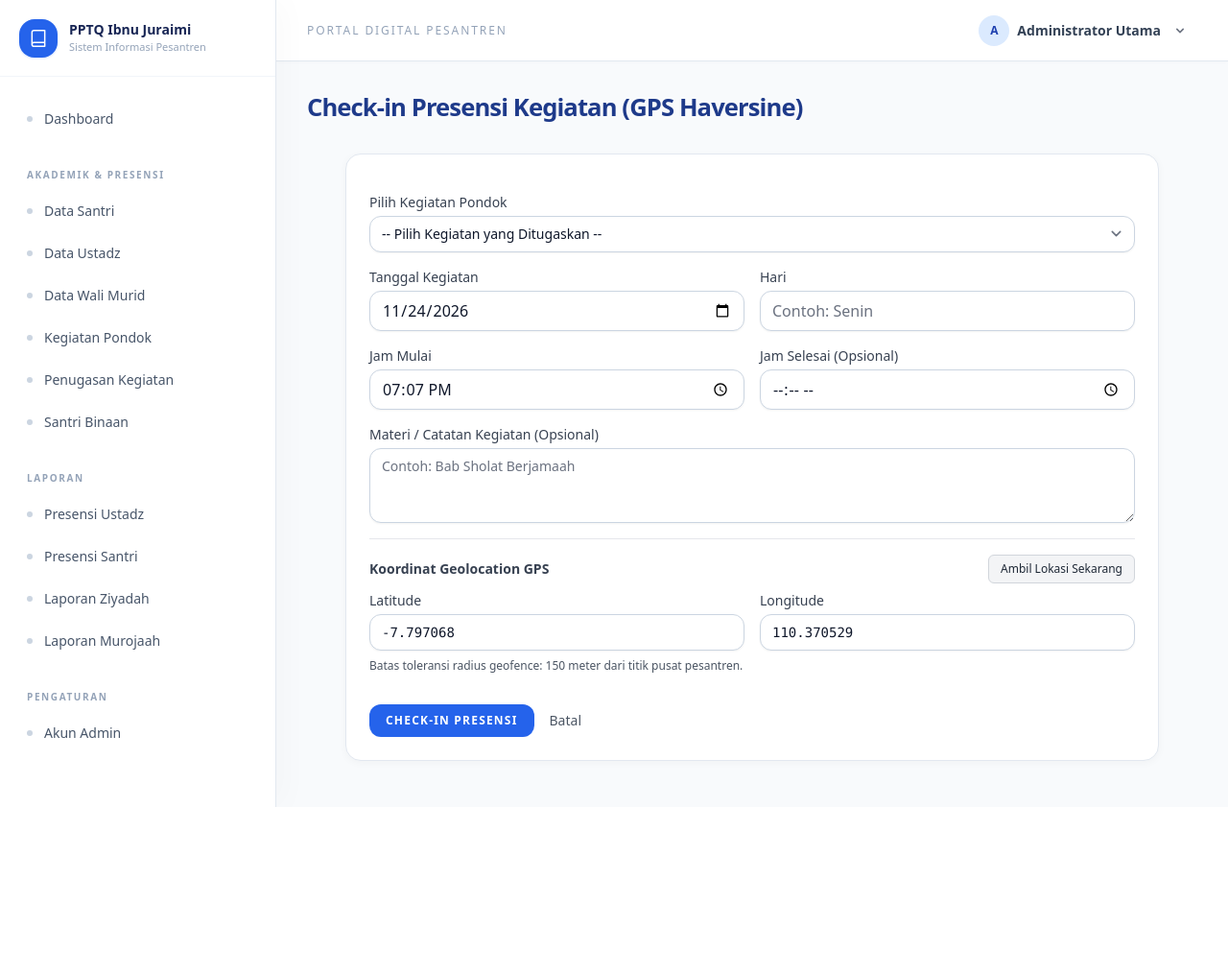
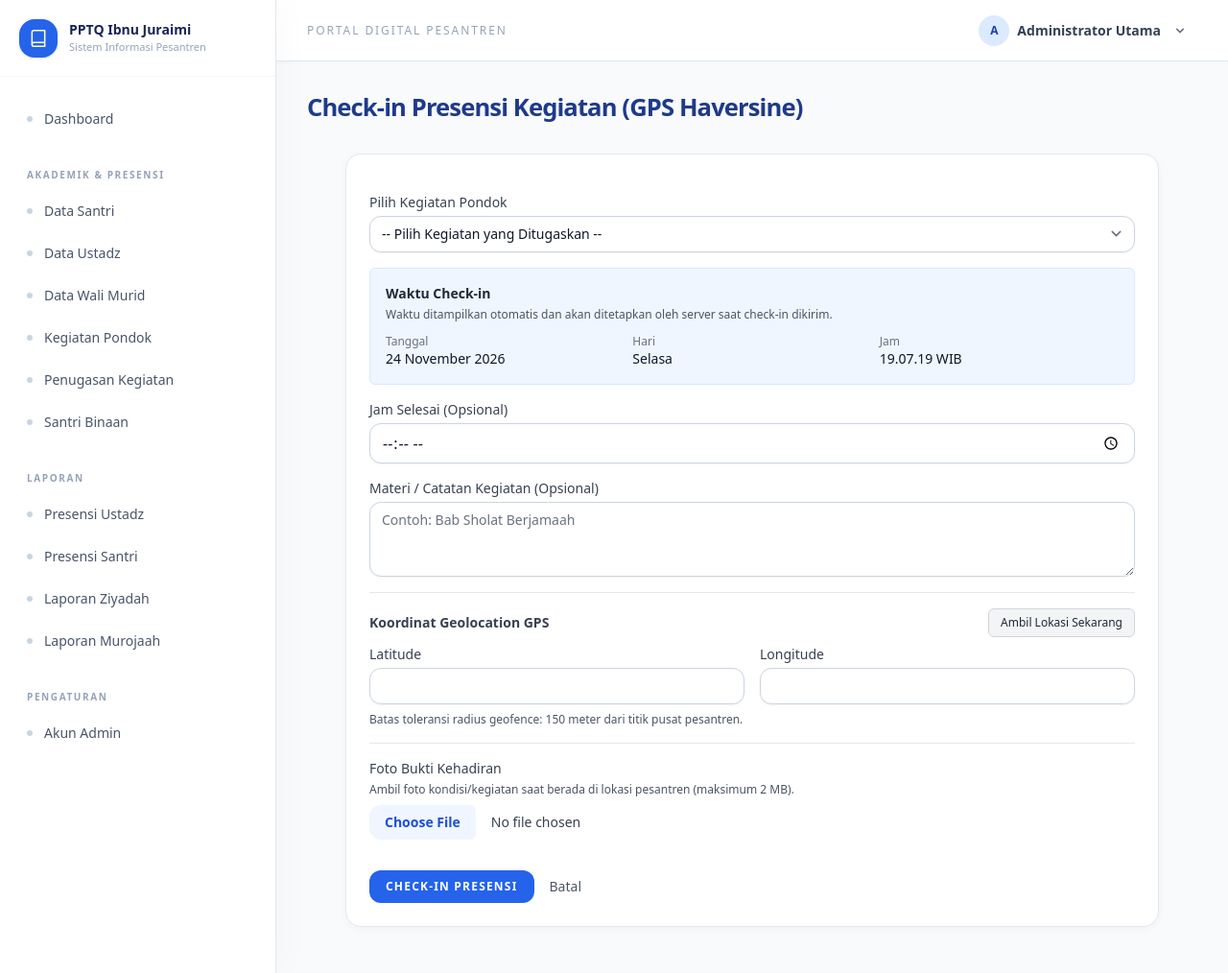
Before and after one commit to fadd00/capstone-2, a Laravel app: page /ustadz/presensi-kegiatan/create in a window 1280 px wide. Shown: the whole page at 96% size. Before the commit the page ends 841 px from the top, so only its background shows below. Run offline with Laravel 12, Linux system fonts and the light colour scheme; a user stored in the database is signed in; data comes from the database, SQL or seed files in the repository; style sheets or scripts are compiled from the project's sources; some web fonts are replaced.

Commit message:
feat: add server-timed check-in with photo evidence

```diff
--- a/resources/views/ustadz/presensi/create.blade.php
+++ b/resources/views/ustadz/presensi/create.blade.php
@@ -8,7 +8,7 @@
     <div class="py-12">
         <div class="max-w-4xl mx-auto sm:px-6 lg:px-8">
             <div class="bg-white p-6 shadow-sm border border-gray-200 sm:rounded-lg">
-                <form method="POST" action="{{ route('ustadz.presensi-kegiatan.store') }}" class="space-y-4">
+                <form method="POST" action="{{ route('ustadz.presensi-kegiatan.store') }}" enctype="multipart/form-data" class="space-y-4">
                     @csrf
 
                     <div>
@@ -26,30 +26,30 @@
                         <x-input-error id="kegiatan-error" class="mt-2" :messages="$errors->get('kegiatan_pondok_id')" />
                     </div>
 
-                    <div class="grid grid-cols-1 md:grid-cols-2 gap-4">
+                    @php($checkInNow = now()->locale('id'))
+                    <section class="rounded-md border border-blue-100 bg-blue-50 p-4" aria-live="polite">
+                        <h2 class="text-sm font-semibold text-gray-800">Waktu Check-in</h2>
+                        <p class="mt-1 text-xs text-gray-600">Waktu ditampilkan otomatis dan akan ditetapkan oleh server saat check-in dikirim.</p>
+                        <dl class="mt-3 grid grid-cols-1 gap-2 text-sm sm:grid-cols-3">
                             <div>
-                            <x-input-label for="tanggal" value="Tanggal Kegiatan" />
-                            <x-text-input id="tanggal" name="tanggal" type="date" class="mt-1 block w-full" :value="old('tanggal', date('Y-m-d'))" required />
-                            <x-input-error class="mt-2" :messages="$errors->get('tanggal')" />
+                                <dt class="text-xs text-gray-500">Tanggal</dt>
+                                <dd data-checkin-date>{{ $checkInNow->translatedFormat('d F Y') }}</dd>
                             </div>
                             <div>
-                            <x-input-label for="hari" value="Hari" />
-                            <x-text-input id="hari" name="hari" type="text" class="mt-1 block w-full" :value="old('hari')" placeholder="Contoh: Senin" />
-                            <x-input-error class="mt-2" :messages="$errors->get('hari')" />
+                                <dt class="text-xs text-gray-500">Hari</dt>
+                                <dd data-checkin-day>{{ $checkInNow->translatedFormat('l') }}</dd>
                             </div>
+                            <div>
+                                <dt class="text-xs text-gray-500">Jam</dt>
+                                <dd><time data-checkin-time data-server-time="{{ $checkInNow->timestamp }}" datetime="{{ $checkInNow->toIso8601String() }}">{{ $checkInNow->format('H:i:s') }}</time> WIB</dd>
                             </div>
+                        </dl>
+                    </section>
 
-                    <div class="grid grid-cols-1 md:grid-cols-2 gap-4">
-                        <div>
-                            <x-input-label for="jam_mulai" value="Jam Mulai" />
-                            <x-text-input id="jam_mulai" name="jam_mulai" type="time" class="mt-1 block w-full" :value="old('jam_mulai', date('H:i'))" required />
-                            <x-input-error class="mt-2" :messages="$errors->get('jam_mulai')" />
-                        </div>
                     <div>
                         <x-input-label for="jam_selesai" value="Jam Selesai (Opsional)" />
                         <x-text-input id="jam_selesai" name="jam_selesai" type="time" class="mt-1 block w-full" :value="old('jam_selesai')" />
                         <x-input-error class="mt-2" :messages="$errors->get('jam_selesai')" />
-                        </div>
                     </div>
 
                     <div>
@@ -73,18 +73,32 @@
                         <div class="grid grid-cols-1 md:grid-cols-2 gap-4">
                             <div>
                                 <x-input-label for="latitude" value="Latitude" />
-                                <x-text-input id="latitude" name="latitude" type="text" inputmode="decimal" class="mt-1 block w-full font-mono text-sm" :value="old('latitude', '-7.797068')" required />
+                                <x-text-input id="latitude" name="latitude" type="text" inputmode="decimal" readonly class="mt-1 block w-full font-mono text-sm" required />
                                 <x-input-error class="mt-2" :messages="$errors->get('latitude')" />
                             </div>
                             <div>
                                 <x-input-label for="longitude" value="Longitude" />
-                                <x-text-input id="longitude" name="longitude" type="text" inputmode="decimal" class="mt-1 block w-full font-mono text-sm" :value="old('longitude', '110.370529')" required />
+                                <x-text-input id="longitude" name="longitude" type="text" inputmode="decimal" readonly class="mt-1 block w-full font-mono text-sm" required />
                                 <x-input-error class="mt-2" :messages="$errors->get('longitude')" />
                             </div>
                         </div>
                         <p id="geo-status" role="status" aria-live="polite" class="text-xs text-gray-600 mt-2">
                             Batas toleransi radius geofence: 150 meter dari titik pusat pesantren.
                         </p>
+                    </fieldset>
+
+                    <fieldset class="border-t pt-4">
+                        <x-input-label for="foto_bukti" value="Foto Bukti Kehadiran" />
+                        <p class="mt-1 text-xs text-gray-600">Ambil foto kondisi/kegiatan saat berada di lokasi pesantren (maksimum 2 MB).</p>
+                        <input id="foto_bukti" name="foto_bukti" type="file" accept="image/*" capture="environment" data-checkin-photo required
+                               class="mt-2 block w-full text-sm text-gray-700 file:mr-4 file:rounded-md file:border-0 file:bg-emerald-50 file:px-4 file:py-2 file:font-semibold file:text-emerald-700 hover:file:bg-emerald-100">
+                        <x-input-error class="mt-2" :messages="$errors->get('foto_bukti')" />
+                        <div data-photo-preview-container class="mt-3 hidden">
+                            <img data-photo-preview alt="Pratinjau foto bukti kehadiran" class="max-h-72 rounded-md border border-gray-200 object-contain">
+                            <button type="button" data-photo-retake class="mt-2 rounded-md border border-gray-300 px-3 py-1.5 text-xs font-medium text-gray-700 hover:bg-gray-50">
+                                Ulangi Foto
+                            </button>
+                        </div>
                     </fieldset>
 
                     <div class="flex items-center gap-4 pt-4">
```
Also changed, not shown: resources/views/admin/laporan/presensi-ustadz.blade.php (+11 -1 lines), resources/views/ustadz/presensi/index.blade.php (+11 -1 lines), resources/views/ustadz/presensi/show.blade.php (+9 -0 lines). Lines whose indentation alone changed are shown as unchanged.
